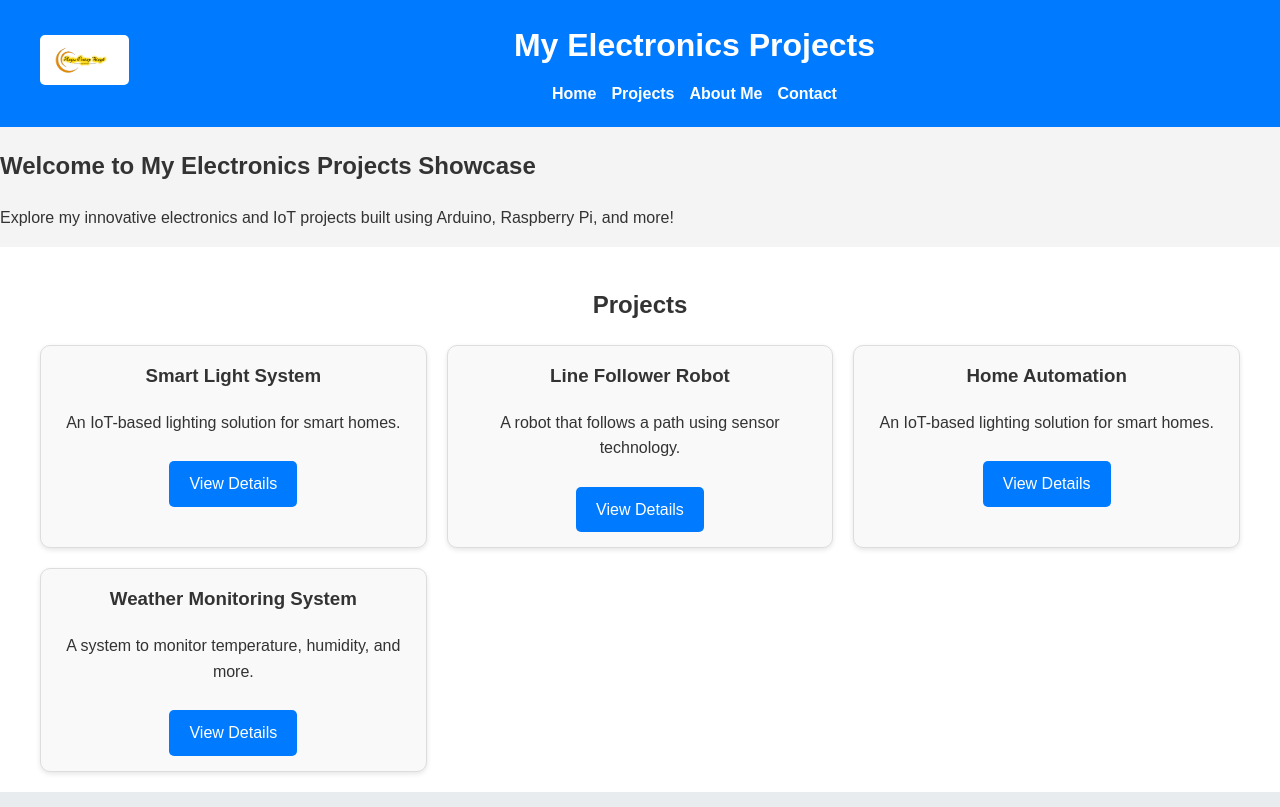
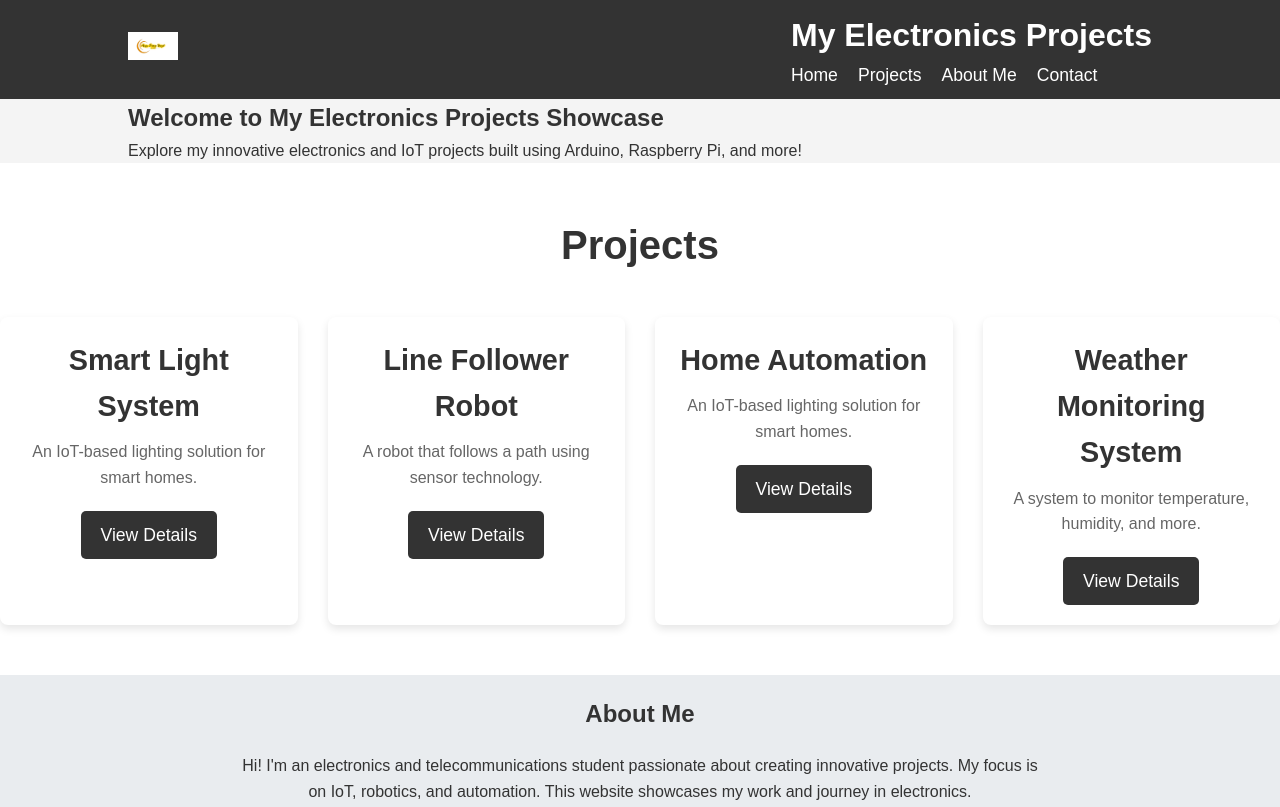
Before and after one commit to PhonixDS/ELECTRONIC-PROJECT-SHOWCASE, a plain HTML site: page index.html in a window 1280 px wide. Shown: the top 807 px of the page. Drawn offline with Linux system fonts and the light colour scheme.

Commit message:
Update styles.css

```diff
--- a/styles.css
+++ b/styles.css
@@ -1,62 +1,48 @@
 /* General Styles */
-body {
-    font-family: 'Arial', sans-serif;
+* {
     margin: 0;
     padding: 0;
-    line-height: 1.6;
-    color: #333;
-    background: #f4f4f4;
+    box-sizing: border-box;
 }
 
-/* Header */
-header {
-    background: #007BFF;
-    color: white;
-    padding: 20px 0;
+body {
+    font-family: Arial, sans-serif;
+    line-height: 1.6;
+    background-color: #f4f4f4;
+    color: #333;
 }
 
-header .container {
-    max-width: 1200px;
+.container {
+    width: 80%;
     margin: 0 auto;
 }
 
-/* Flexbox for Header Content */
-.header-content {
-    display: flex;
-    align-items: center;
-    justify-content: space-between; /* Space between logo and title/nav */
+/* Header Styles */
+header {
+    background-color: #333;
+    color: #fff;
+    padding: 10px 0;
 }
 
-/* Logo Styles */
-.logo {
-    cursor: pointer;
-    margin-right: 20px;
+header .header-content {
+    display: flex;
+    justify-content: space-between;
+    align-items: center;
 }
 
-.logo img {
-    max-height: 50px; /* Adjust size of the logo */
-    width: auto;
-    border-radius: 5px; /* Optional: add rounded corners */
+header .logo img {
+    width: 50px;
+    cursor: pointer;
 }
 
-/* Title and Navigation */
-.title-nav {
-    flex: 1; /* Allows the title and nav to take up remaining space */
-    text-align: center; /* Centers the title and nav */
-}
-
-.title-nav h1 {
-    margin: 0;
-    font-size: 2em;
+header .title-nav h1 {
+    font-size: 2rem;
 }
 
 header nav ul {
     list-style: none;
-    padding: 0;
-    margin: 10px 0 0;
     display: flex;
-    justify-content: center;
-    gap: 15px; /* Spacing between navigation items */
+    gap: 20px;
 }
 
 header nav ul li {
@@ -66,53 +52,12 @@ header nav ul li {
 header nav ul li a {
     color: white;
     text-decoration: none;
-    font-weight: bold;
+    font-size: 1.1rem;
+    transition: color 0.3s;
 }
 
-/* Projects Section */
-.projects {
-    padding: 20px;
-    background: #fff;
-}
-
-.projects h2 {
-    text-align: center;
-    margin-bottom: 20px;
-}
-
-.project-grid {
-    display: grid;
-    grid-template-columns: repeat(auto-fit, minmax(300px, 1fr));
-    gap: 20px;
-    max-width: 1200px;
-    margin: 0 auto;
-}
-
-.project-card {
-    background: #f9f9f9;
-    border: 1px solid #ddd;
-    border-radius: 10px;
-    padding: 15px;
-    box-shadow: 0 2px 5px rgba(0, 0, 0, 0.1);
-    text-align: center;
-}
-
-.project-card h3 {
-    margin-top: 0;
-}
-
-.project-card .btn {
-    display: inline-block;
-    margin-top: 10px;
-    padding: 10px 20px;
-    background: #007BFF;
-    color: white;
-    text-decoration: none;
-    border-radius: 5px;
-}
-
-.project-card .btn:hover {
-    background: #0056b3;
+header nav ul li a:hover {
+    color: #ddd;
 }
 
 /* About Section */
@@ -151,24 +96,134 @@ header nav ul li a {
     text-decoration: underline;
 }
 
-/* Footer */
+
+
+/* Footer Styles */
 footer {
-    background: #333;
+    text-align: center;
+    padding: 20px 0;
+    background-color: #333;
     color: white;
-    text-align: center;
-    padding: 10px;
-    margin-top: 20px;
+    margin-top: 50px; /* Ensures footer stays at the bottom */
 }
 
-/* Responsive Design */
+footer p {
+    font-size: 1rem;
+}
+
+
+/* Projects Section */
+.projects {
+    padding: 50px 0;
+    background-color: #fff;
+}
+
+.projects h2 {
+    text-align: center;
+    font-size: 2.5rem;
+    margin-bottom: 40px;
+}
+
+.project-grid {
+    display: grid;
+    grid-template-columns: repeat(auto-fill, minmax(280px, 1fr));
+    gap: 30px;
+    justify-items: center;
+}
+
+.project-card {
+    background-color: #fff;
+    padding: 20px;
+    border-radius: 8px;
+    box-shadow: 0 4px 8px rgba(0, 0, 0, 0.1);
+    text-align: center;
+    transition: transform 0.3s, box-shadow 0.3s;
+    width: 100%;
+    max-width: 320px;  /* Increased card size */
+}
+
+.project-card:hover {
+    transform: translateY(-5px);
+    box-shadow: 0 8px 16px rgba(0, 0, 0, 0.2);
+}
+
+.project-card h3 {
+    font-size: 1.8rem;
+    margin-bottom: 10px;
+}
+
+.project-card p {
+    font-size: 1rem;
+    margin-bottom: 20px;
+    color: #666;
+}
+
+.project-card .btn {
+    display: inline-block;
+    background-color: #333;
+    color: white;
+    padding: 10px 20px;
+    text-decoration: none;
+    border-radius: 5px;
+    font-size: 1.1rem;
+    transition: background-color 0.3s;
+}
+
+.project-card .btn:hover {
+    background-color: #555;
+}
+
+/* Footer Section */
+footer {
+    text-align: center;
+    padding: 20px 0;
+    background-color: #333;
+    color: white;
+    margin-top: 50px;
+}
+
+/* Responsive Styles */
 @media (max-width: 768px) {
-    .header-content {
+    header .title-nav h1 {
+        font-size: 1.8rem;
+    }
+
+    header nav ul {
         flex-direction: column;
         align-items: center;
     }
 
-    .title-nav h1 {
-        margin-top: 10px;
-        font-size: 1.8em;
+    header nav ul li {
+        margin-bottom: 10px;
+    }
+
+    .project-grid {
+        grid-template-columns: repeat(auto-fill, minmax(250px, 1fr));
+    }
+
+    .project-card h3 {
+        font-size: 1.6rem;
+    }
+
+    .project-card p {
+        font-size: 0.9rem;
     }
 }
+
+@media (max-width: 480px) {
+    header .title-nav h1 {
+        font-size: 1.6rem;
+    }
+
+    header nav ul {
+        font-size: 1rem;
+    }
+
+    .project-card h3 {
+        font-size: 1.4rem;
+    }
+
+    .project-card p {
+        font-size: 0.8rem;
+    }
+}
```
